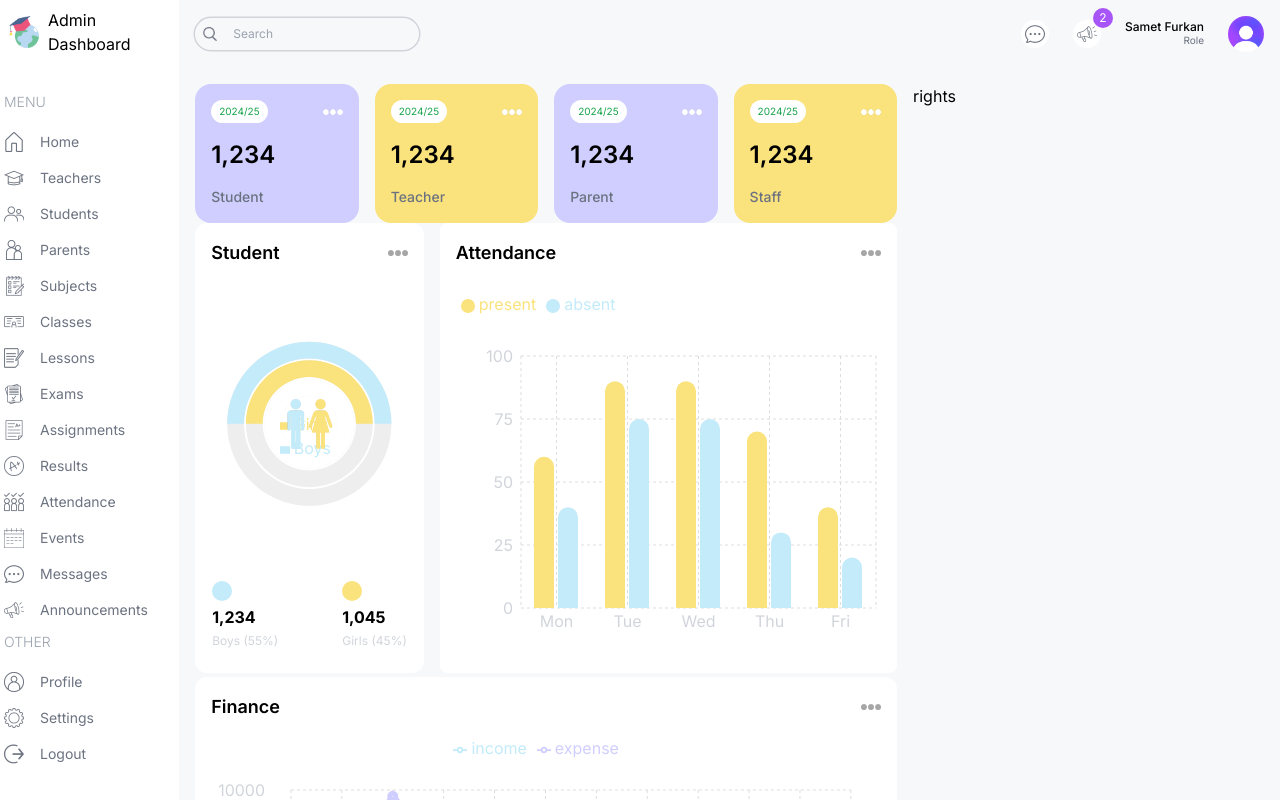
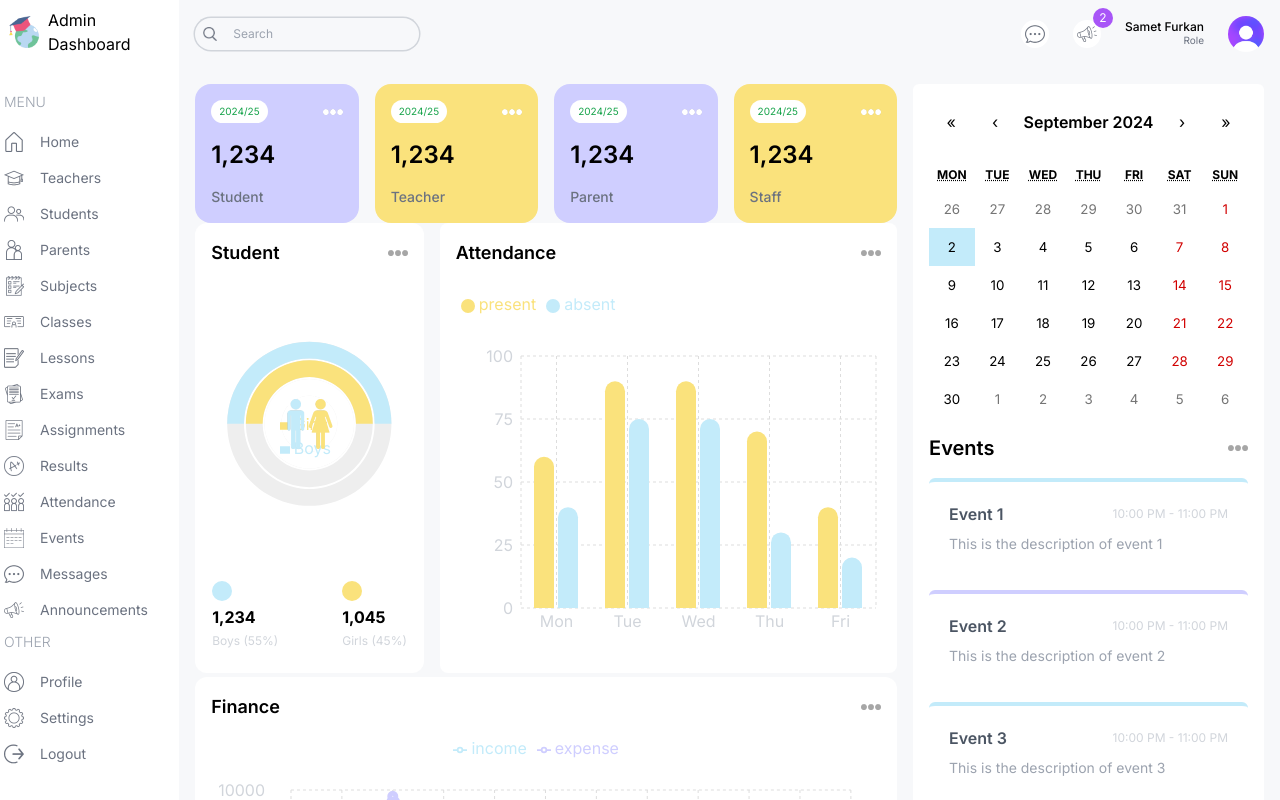
Before and after one commit to Samet-Furkan-Kopar/Admin_Dashboard, a Next.js app: page /admin in a window 1280 px wide. Built offline with nearby package versions, Linux system fonts and the light colour scheme.

Commit message:
chore: Update components and styles

```diff
--- a/package.json
+++ b/package.json
@@ -11,6 +11,7 @@
   "dependencies": {
     "next": "14.2.7",
     "react": "^18",
+    "react-calendar": "^5.0.0",
     "react-dom": "^18",
     "recharts": "^2.12.7"
   },
--- a/src/app/(dashboard)/admin/page.tsx
+++ b/src/app/(dashboard)/admin/page.tsx
@@ -1,5 +1,6 @@
 import AttendanceChart from "@/components/AttendanceChart";
 import CountChart from "@/components/CountChart";
+import EventCalender from "@/components/EventCalender";
 import FinanceChart from "@/components/FinanceChart";
 import UserCard from "@/components/UserCard";
 import React from "react";
@@ -19,14 +20,16 @@
                         <CountChart />
                     </div>
                     <div className="w-full lg:w-2/3 h-[450px]">
-                    <AttendanceChart />
+                        <AttendanceChart />
                     </div>
                 </div>
                 <div className="w-full h-[500px]">
                     <FinanceChart />
                 </div>
             </div>
-            <div className="w-full lg:w-1/3">rights</div>
+            <div className="w-full lg:w-1/3 flex flex-col gap-8">
+                <EventCalender />
+            </div>
         </div>
     );
 };
--- a/src/app/(dashboard)/layout.tsx
+++ b/src/app/(dashboard)/layout.tsx
@@ -23,7 +23,7 @@
             </Link>
             <Menu />
         </div>
-        <div className="w-[84%] md:w-[92%] lg:w-[84%] xl:w-[86%] bg-[#F7F8FA] overflow-scroll">
+        <div className="w-[84%] md:w-[92%] lg:w-[84%] xl:w-[86%] bg-[#F7F8FA] overflow-y-scroll">
             <Navbar />
             {children}
         </div>
--- a/src/app/globals.css
+++ b/src/app/globals.css
@@ -1,3 +1,18 @@
 @tailwind base;
 @tailwind components;
 @tailwind utilities;
+
+.react-calendar{
+    width: 100% !important;
+    border : none !important;
+    font-family: "Inter", sans-serif !important;
+}
+
+.react-calendar__tile--active{
+    background-color: #C3EBFA !important;
+    color: black !important;
+}
+
+.react-calendar__navigation__label__labelText{
+    font-weight: 600;
+}
--- /dev/null
+++ b/src/components/EventCalender.tsx
@@ -0,0 +1,56 @@
+"use client";
+import Image from "next/image";
+import React, { useState } from "react";
+import Calendar from "react-calendar";
+import "react-calendar/dist/Calendar.css";
+
+type ValuePiece = Date | null;
+
+type Value = ValuePiece | [ValuePiece, ValuePiece];
+const events = [
+    {
+        id: 1,
+        title: "Event 1",
+        time: "10:00 PM - 11:00 PM",
+        description: "This is the description of event 1",
+    },
+    {
+        id: 2,
+        title: "Event 2",
+        time: "10:00 PM - 11:00 PM",
+        description: "This is the description of event 2",
+    },
+    {
+        id: 3,
+        title: "Event 3",
+        time: "10:00 PM - 11:00 PM",
+        description: "This is the description of event 3",
+    },
+];
+
+const EventCalender = () => {
+    const [value, onChange] = useState<Value>(new Date());
+
+    return (
+        <div className="bg-white p-4 rounded-md">
+            <Calendar onChange={onChange} value={value} />
+            <div className="flex items-center justify-between">
+            <h1 className="text-xl font-semibold my-4">Events</h1>
+            <Image src="/icons/moreDark.png" alt="" width={20} height={20} />
+            </div>
+            <div className="flex flex-col gap-4">
+                {events.map((event) => (
+                    <div key={event.id} className="p-5 rounded-md border-gray-100 border-t-4 odd:border-t-colorSky even:border-t-colorPurple">
+                        <div className="flex items-center justify-between">
+                            <h1 className="text-gray-600 font-semibold">{event.title}</h1>
+                            <span className="text-xs text-gray-300">{event.time}</span>
+                        </div>
+                        <p className="mt-2 text-gray-400 text-sm">{event.description}</p>
+                    </div>
+                ))}
+            </div>
+        </div>
+    );
+};
+
+export default EventCalender;
```
Also changed, not shown: 1 other file (tests, documents, lock files or other folders).
